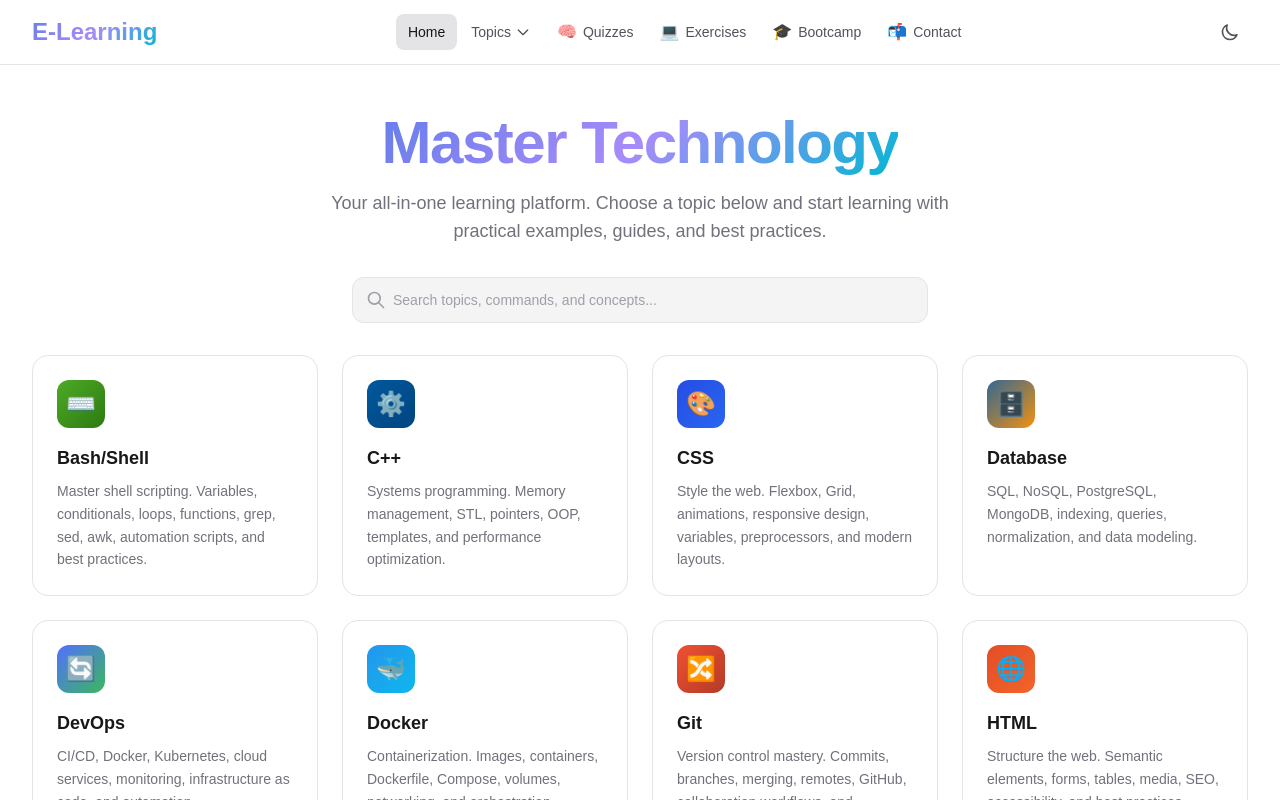
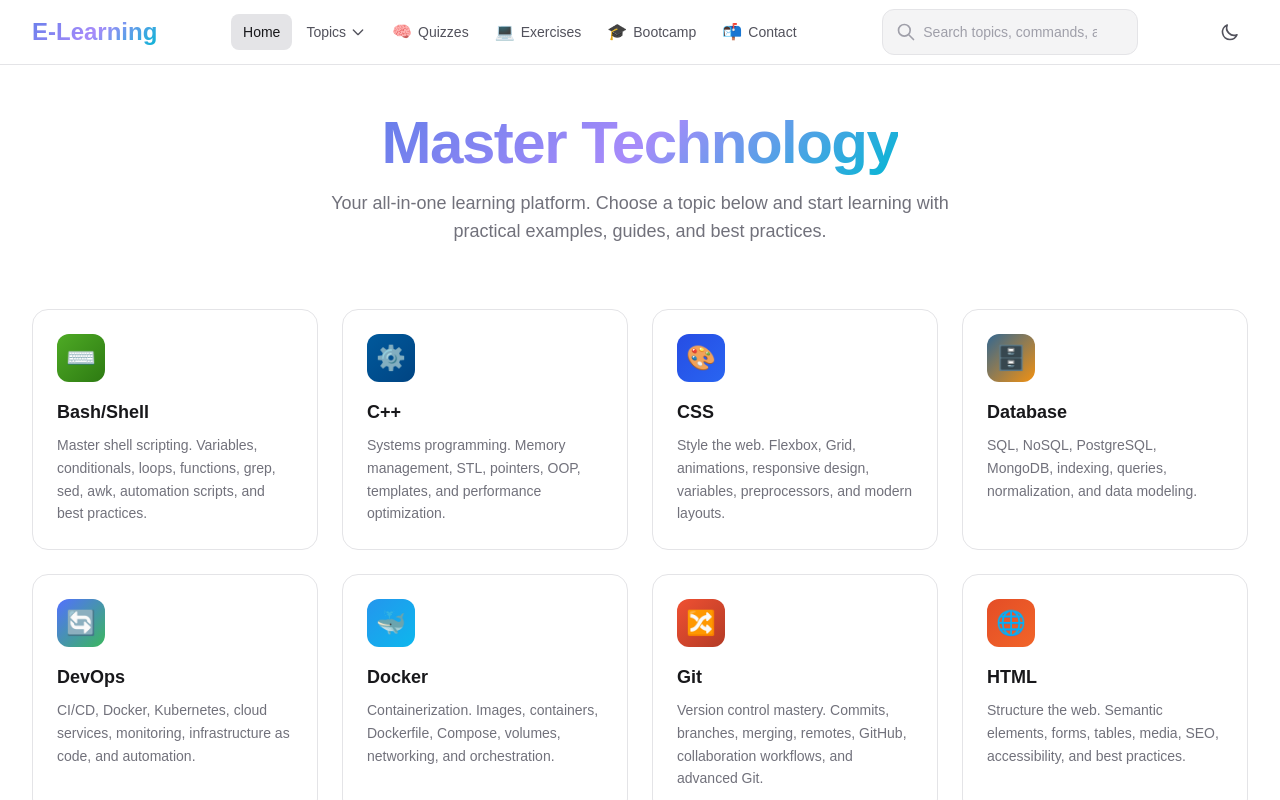
Before and after one commit to nepolionchakma/E-Learning-Platform, a Next.js app: page / in a window 1280 px wide. Shown: the top 800 px of the page. Built offline with nearby package versions, Linux system fonts and the light colour scheme.

Commit message:
search functionality work and custom scrollbar added

```diff
--- a/src/app/globals.css
+++ b/src/app/globals.css
@@ -68,6 +68,25 @@
 .topic-gradient-docker { background: linear-gradient(135deg, #2496ed, #0db7ed); }
 .topic-gradient-bash { background: linear-gradient(135deg, #4eaa25, #2d7a12); }
 
+::-webkit-scrollbar {
+  width: 8px;
+  height: 8px;
+}
+
+::-webkit-scrollbar-track {
+  background: transparent;
+}
+
+::-webkit-scrollbar-thumb {
+  background-color: var(--foreground);
+  border-radius: 999px;
+  border: 2px solid var(--background);
+}
+
+::-webkit-scrollbar-thumb:hover {
+  background-color: var(--primary);
+}
+
 pre {
   overflow-x: auto;
 }
--- a/src/app/page.tsx
+++ b/src/app/page.tsx
@@ -1,21 +1,17 @@
 import TopicCard from "@/components/TopicCard";
 import topics from "@/data/topics.json";
 import site from "@/data/site.json";
-import SearchBar from "@/components/SearchBar";
 
 export default function Home() {
   return (
     <div className="max-w-7xl mx-auto px-4 sm:px-6 lg:px-8 py-12">
-      <div className="text-center mb-8">
+      <div className="text-center mb-16">
         <h1 className="text-4xl sm:text-5xl lg:text-6xl font-bold tracking-tight mb-4">
           <span className="gradient-text">{site.hero.title}</span>
         </h1>
-        <p className="max-w-2xl mx-auto text-lg text-zinc-500 dark:text-zinc-400 mb-8">
+        <p className="max-w-2xl mx-auto text-lg text-zinc-500 dark:text-zinc-400">
           {site.hero.subtitle}
         </p>
-        <div className="max-w-xl mx-auto">
-          <SearchBar />
-        </div>
       </div>
 
       <div className="grid grid-cols-1 sm:grid-cols-2 lg:grid-cols-3 xl:grid-cols-4 gap-6">
--- a/src/components/Navbar.tsx
+++ b/src/components/Navbar.tsx
@@ -5,6 +5,7 @@
 import { useState, useRef, useEffect } from "react";
 import topics from "@/data/topics.json";
 import ThemeToggle from "./ThemeToggle";
+import SearchBar from "./SearchBar";
 
 const navLinks = [
   { href: "/quizzes", label: "Quizzes", icon: "🧠" },
@@ -134,6 +135,10 @@
             ))}
           </div>
 
+          <div className="hidden lg:block w-48 xl:w-64">
+            <SearchBar wide />
+          </div>
+
           <div className="flex items-center gap-1">
             <ThemeToggle />
             <button
--- a/src/components/SearchBar.tsx
+++ b/src/components/SearchBar.tsx
@@ -4,7 +4,7 @@
 import { useRouter } from "next/navigation"
 import { search, type SearchEntry } from "@/lib/searchData"
 
-export default function SearchBar() {
+export default function SearchBar({ wide }: { wide?: boolean }) {
   const [query, setQuery] = useState("")
   const [results, setResults] = useState<SearchEntry[]>([])
   const [focused, setFocused] = useState(false)
@@ -126,7 +126,11 @@
       </div>
 
       {focused && query && (
-        <div className="absolute top-full mt-2 left-0 right-0 bg-white dark:bg-zinc-900 border border-zinc-200 dark:border-zinc-700 rounded-xl shadow-xl z-50 max-h-96 overflow-y-auto">
+        <div className={`bg-white dark:bg-zinc-900 border border-zinc-200 dark:border-zinc-700 rounded-xl shadow-xl max-h-96 overflow-y-auto ${
+          wide
+            ? "fixed left-1/2 -translate-x-1/2 top-16 w-[45vw] max-w-[50vw] min-w-[400px] z-[60]"
+            : "absolute top-full mt-2 left-0 right-0 z-[60]"
+        }`}>
           {groupKeys.length === 0 ? (
             <div className="flex flex-col items-center justify-center py-10 text-zinc-400 dark:text-zinc-500">
               <svg className="w-10 h-10 mb-2 opacity-50" fill="none" stroke="currentColor" viewBox="0 0 24 24">
```
Also changed, not shown: src/app/layout.tsx (+20 -7 lines).
